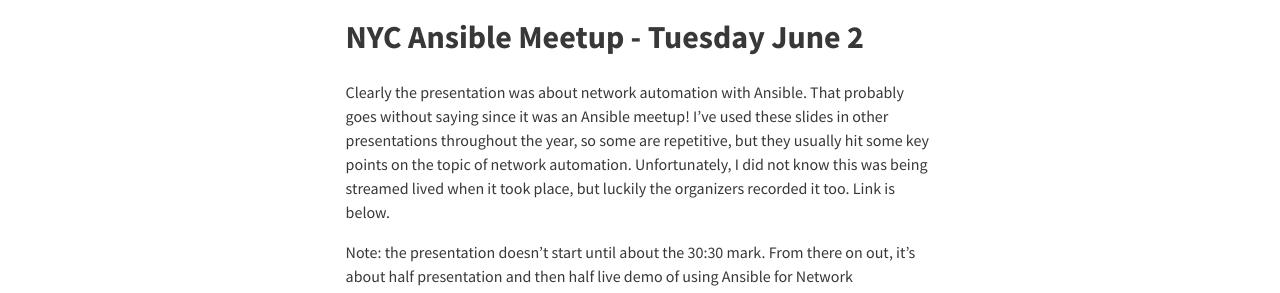
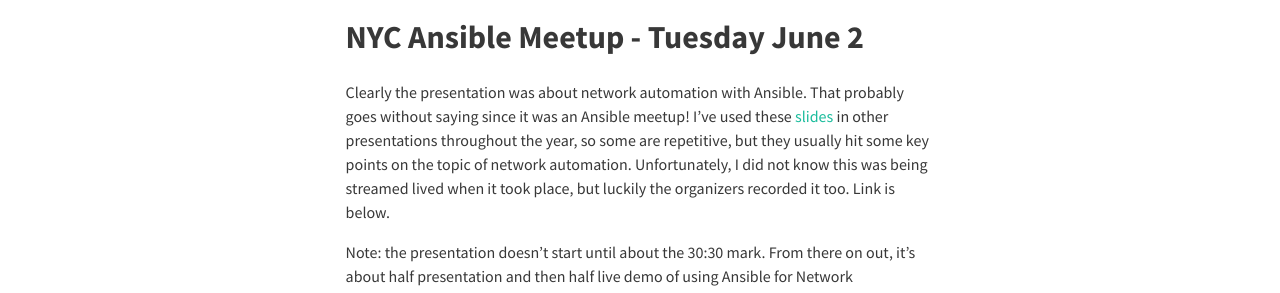
Before and after one commit to jedelman8/jedelman8.github.com, a Jekyll site: the page built from _posts/2015-06-05-week-in-review.md, in a window 1280 px wide. Shown: the part 362-655 px from the top of the page. Built offline with Jekyll 4.4.1, drawn with Linux system fonts in a browser that asks for light colours; nearby versions of some CDN libraries; comment, search, counter and statistics services are not loaded; part of the change alters nothing that is shown.

```diff
--- a/_posts/2015-06-05-week-in-review.md
+++ b/_posts/2015-06-05-week-in-review.md
@@ -9,7 +9,7 @@ This week was a busy one.  I had the opportunity to speak at a local [NYC Ansibl
 
 ## NYC Ansible Meetup - Tuesday June 2
 
-Clearly the presentation was about network automation with Ansible.  That probably goes without saying since it was an Ansible meetup!  I've used these slides in other presentations throughout the year, so some are repetitive, but they usually hit some key points on the topic of network automation.  Unfortunately, I did not know this was being streamed lived when it took place, but luckily the organizers recorded it too.  Link is below.
+Clearly the presentation was about network automation with Ansible.  That probably goes without saying since it was an Ansible meetup!  I've used these [slides](http://www.slideshare.net/jedelman99/ansible-meetup-nyc-060215) in other presentations throughout the year, so some are repetitive, but they usually hit some key points on the topic of network automation.  Unfortunately, I did not know this was being streamed lived when it took place, but luckily the organizers recorded it too.  Link is below.
 
 Note: the presentation doesn't start until about the 30:30 mark.  From there on out, it's about half presentation and then half live demo of using Ansible for Network Automation.
 
```
